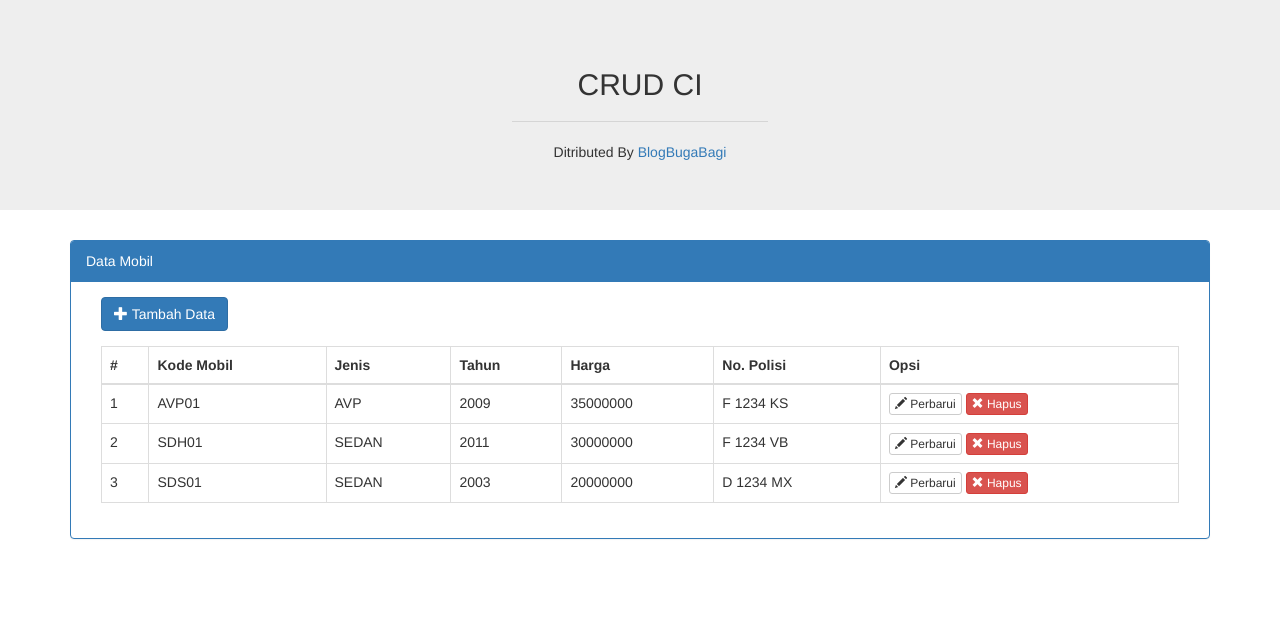
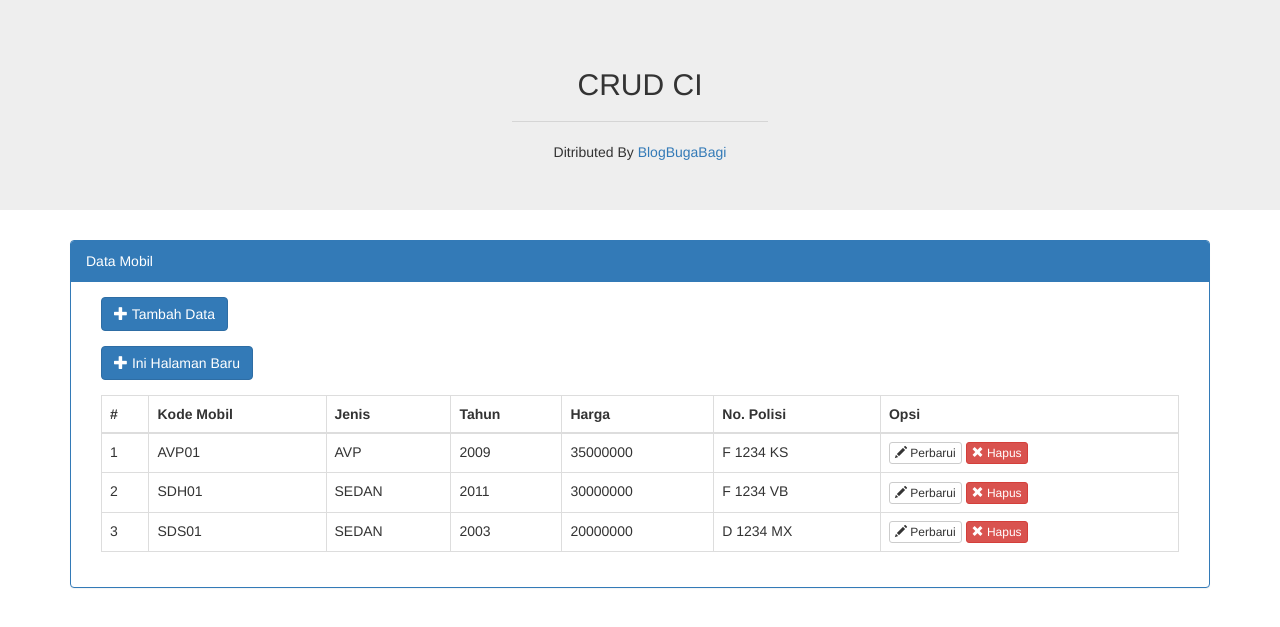
Before and after one commit to Fikrul/project-ci, a CodeIgniter app: page /crud-ci3/ in a window 1280 px wide. Shown: the top 627 px of the page. Run offline with CodeIgniter, Linux system fonts and the light colour scheme; data comes from the database, SQL or seed files in the repository.

Commit message:
tombol halaman baru

```diff
--- a/application/views/tampildata.php
+++ b/application/views/tampildata.php
@@ -33,6 +33,12 @@
 						<a href="<?php echo base_url('home/formtambah'); ?>">
 							<button type="button" class="btn btn-primary"><span class="glyphicon glyphicon-plus"></span>
 								Tambah Data</button>
+						</a>
+					</div>
+					<div class="col-md-12" style="padding-bottom: 15px;">
+						<a href="#">
+							<button type="button" class="btn btn-primary"><span class="glyphicon glyphicon-plus"></span>
+								Ini Halaman Baru</button>
 						</a>
 					</div>
 
```
